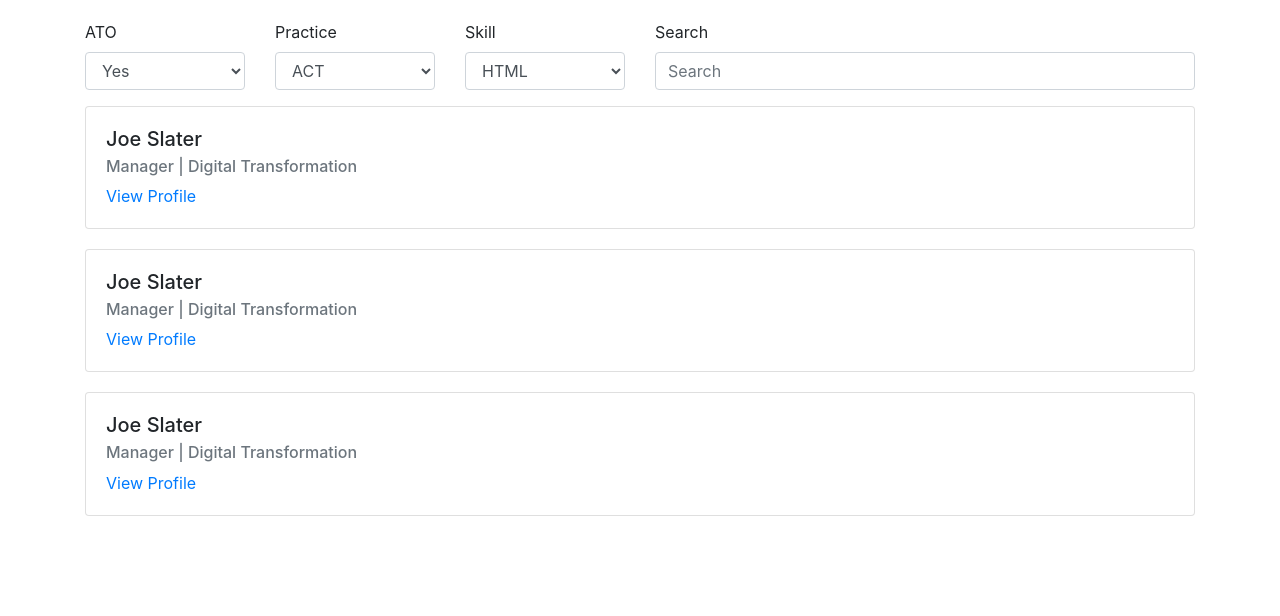
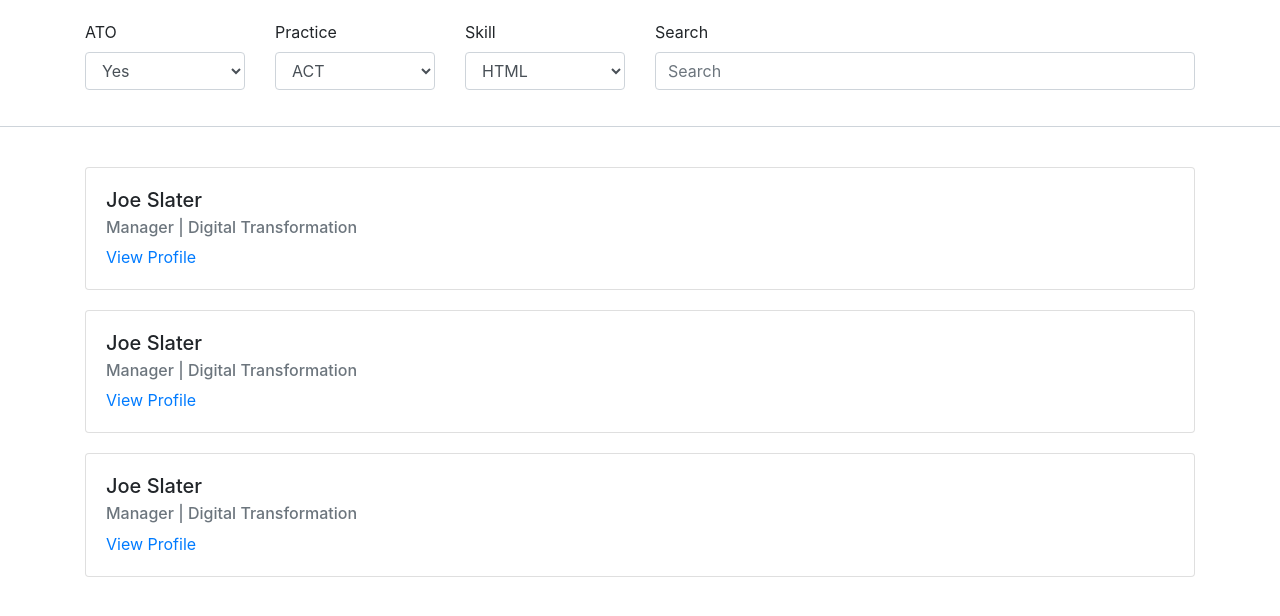
Before and after one commit to sogetiprofileteam/profile, an Angular app in the folder ui/: page /search in a window 1280 px wide. Shown: the top 616 px of the page. Built offline with nearby package versions, Linux system fonts and the light colour scheme.

Commit message:
updates search styles

```diff
--- a/ui/src/app/search/search.component.html
+++ b/ui/src/app/search/search.component.html
@@ -33,6 +33,8 @@
       </div>
     </form>
   </div>
+</div>
+<div class="portfolio-items section">
   <div class="container">
     <app-portfolio-item name="Joe Slater" title="Manager" practice="Digital Transformation"></app-portfolio-item>
     <app-portfolio-item name="Joe Slater" title="Manager" practice="Digital Transformation"></app-portfolio-item>
--- a/ui/src/app/search/search.component.scss
+++ b/ui/src/app/search/search.component.scss
@@ -1,8 +1,7 @@
 @import '../../styles/variables';
 
 .search-component {
-  // border-bottom: 1px solid $color-light;
+  border-bottom: 1px solid $color-light;
   padding-top: $spacing-reg;
   padding-bottom: $spacing-reg;
-  margin-bottom: $spacing-reg * 2;
 }
--- a/ui/src/styles.scss
+++ b/ui/src/styles.scss
@@ -1,2 +1,7 @@
 /* You can add global styles to this file, and also import other style files */
 @import './styles/variables';
+
+.section {
+  padding-top: $spacing-reg * 2;
+  padding-bottom: $spacing-reg * 2;
+}
```
